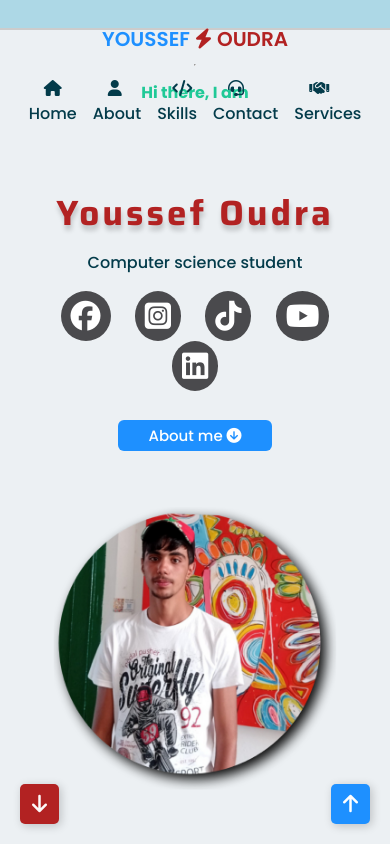
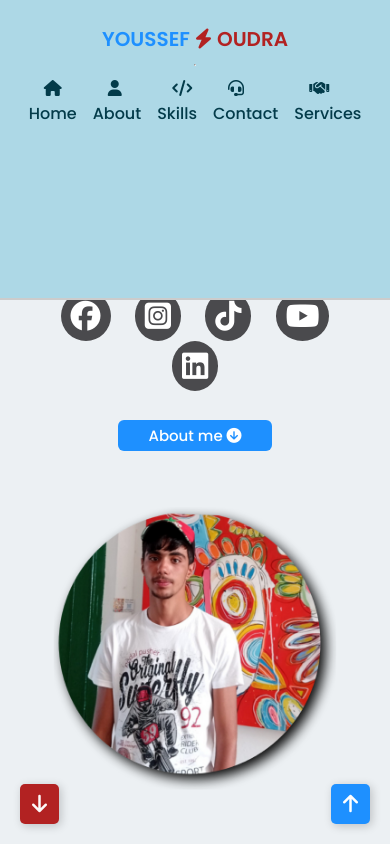
Before and after one commit to Y-OUDRA/youssef-oudra.com, a plain HTML site: page index.html in a window 390 px wide. Shown: the top 844 px of the page. Drawn offline with Linux system fonts and the light colour scheme.

Commit message:
Update index.html

```diff
--- a/index.html
+++ b/index.html
@@ -481,7 +481,7 @@ header .h-c {
     header .n {
         background-color: #ADD8E6;
         padding-bottom: 5px;
-        height: 30px;
+        height: 300px;
 
         }
 
```
